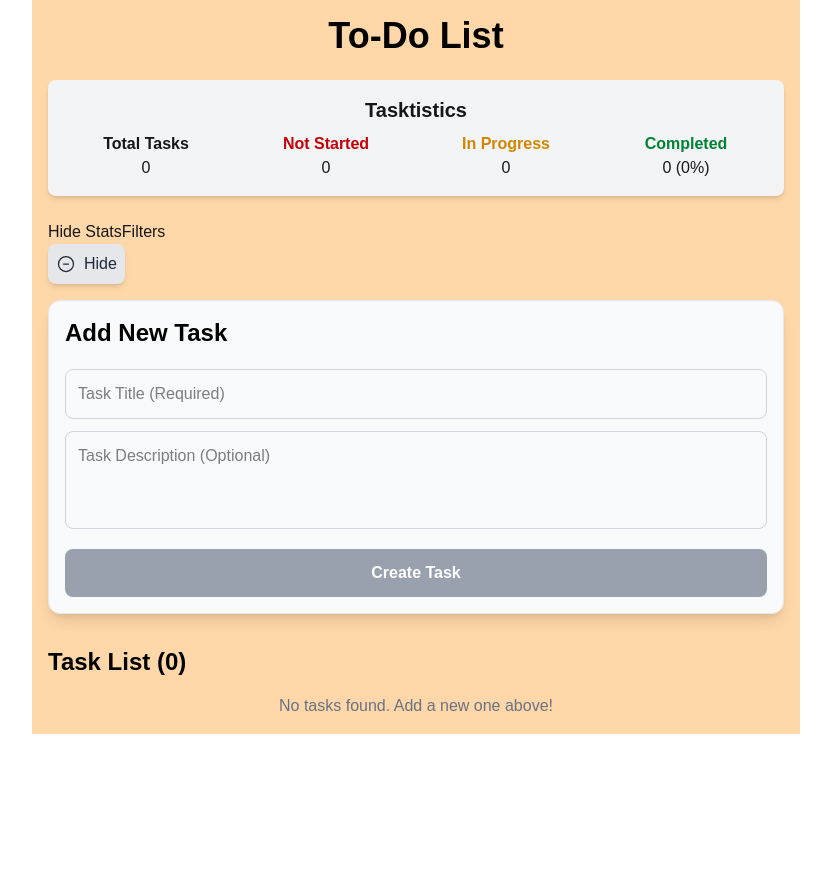
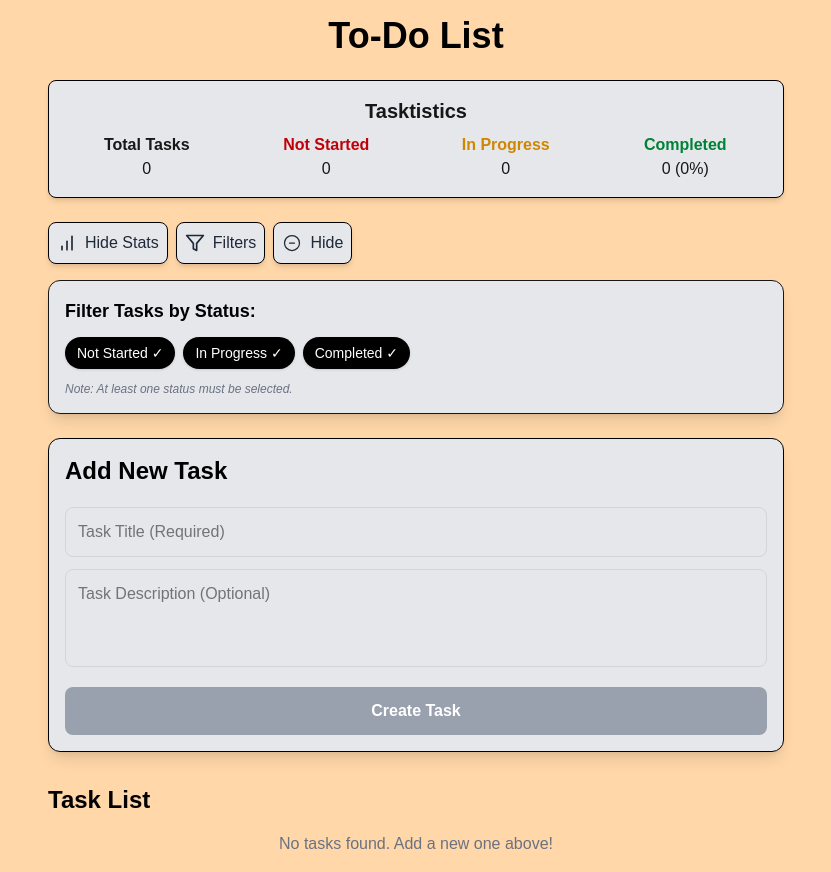
Before and after one commit to ciirno/todolist, a Next.js app: page / in a window 1280 px wide. Shown: the whole page, without its empty margins (224-1055 px from the left). Before the commit the page ends 800 px from the top, so only its background shows below. Built offline with nearby package versions, Linux system fonts and the light colour scheme.

Commit message:
Update page.tsx

```diff
--- a/app/page.tsx
+++ b/app/page.tsx
@@ -64,6 +64,12 @@ export default function Home() {
   const [isFormVisible, setIsFormVisible] = useState(true);
   const [isStatsVisible, setIsStatsVisible] = useState(true);
   const [isFilterVisible, setIsFilterVisible] = useState(true);
+
+  const [activeFilters, setActiveFilters] = useState<TaskStatus[]>([
+    "Not Started",
+    "In Progress",
+    "Completed",
+  ]);
   const [isModalOpen, setIsModalOpen] = useState(false);
   const [taskToDeleteId, setTaskToDeleteId] = useState<string | null>(null);
   // --- API Functions ---
@@ -171,6 +177,19 @@ export default function Home() {
     }
   };
 
+  const toggleFilter = (status: TaskStatus) => {
+    setActiveFilters((prevFilters) => {
+      if (prevFilters.includes(status)) {
+        // Remove filter
+        if (prevFilters.length === 1) return prevFilters; // Prevent removing the last filter
+        return prevFilters.filter((f) => f !== status);
+      } else {
+        // Add filter
+        return [...prevFilters, status];
+      }
+    });
+  };
+
   // Fetch tasks on component mount
   useEffect(() => {
     fetchTasks();
@@ -186,14 +205,20 @@ export default function Home() {
   const completedPercentage =
     totalTasks > 0 ? Math.round((completedTasks / totalTasks) * 100) : 0;
 
+  // Filter the task list based on active filters
+  const filteredTasks = tasks.filter((task) =>
+    activeFilters.includes(task.status)
+  );
   return (
-    <main className="container mx-auto p-4 max-w-3xl bg-orange-200">
+    <main className="w-screen bg-orange-200">
+      <div className="min-h-screen  container mx-auto p-4 max-w-3xl">
         <h1 className="text-4xl font-bold mb-6 text-black dark:text-white text-center">
           To-Do List
         </h1>
 
         {/* Basic Stat Display */}
-      <div className="bg-gray-100 p-4 rounded-lg shadow-md mb-6 dark:bg-white-300">
+        {isStatsVisible && (
+          <div className="bg-gray-200 p-4  border border-black rounded-lg shadow-md mb-6 dark:bg-white-300">
             <h2 className="text-xl font-semibold text-black-800 dark:text-white-400 mb-2 text-center">
               Tasktistics
             </h2>
@@ -216,18 +241,55 @@ export default function Home() {
               </div>
             </div>
           </div>
+        )}
 
         {/* Toggle Button for Form */}
-      <div className="mb-4">
-        <button onClick={() => setIsStatsVisible((prev) => !prev)}>
-          Hide Stats
+        <div className="flex flex-row gap-x-2 mb-4">
+          <button
+            onClick={() => setIsStatsVisible((prev) => !prev)}
+            title={isStatsVisible ? "Hide Statistics" : "Show Statistics"}
+            className="bg-gray-200 text-gray-800 p-2 border border-black rounded-lg font-medium hover:bg-gray-300 transition-colors dark:bg-zinc-700 dark:text-white dark:hover:bg-zinc-600 shadow-md flex items-center gap-2">
+            {/* Stats Icon (Bar Chart) */}
+            <svg
+              xmlns="http://www.w3.org/2000/svg"
+              width="20"
+              height="20"
+              viewBox="0 0 24 24"
+              fill="none"
+              stroke="currentColor"
+              strokeWidth="2"
+              strokeLinecap="round"
+              strokeLinejoin="round">
+              <path d="M12 20V10" />
+              <path d="M18 20V4" />
+              <path d="M6 20v-4" />
+            </svg>
+            {isStatsVisible ? "Hide Stats" : "Show Stats"}
           </button>
-        <button onClick={() => setIsFilterVisible((prev) => !prev)}>
+
+          <button
+            onClick={() => setIsFilterVisible((prev) => !prev)}
+            title={isFilterVisible ? "Hide Filters" : "Show Filters"}
+            className="bg-gray-200 text-gray-800 p-2 border border-black rounded-lg font-medium hover:bg-gray-300 transition-colors dark:bg-zinc-700 dark:text-white dark:hover:bg-zinc-600 shadow-md flex items-center gap-2">
+            {/* Filter Icon */}
+            <svg
+              xmlns="http://www.w3.org/2000/svg"
+              width="20"
+              height="20"
+              viewBox="0 0 24 24"
+              fill="none"
+              stroke="currentColor"
+              strokeWidth="2"
+              strokeLinecap="round"
+              strokeLinejoin="round">
+              <polygon points="22 3 2 3 10 12.46 10 19 14 21 14 12.46 22 3" />
+            </svg>
             Filters
           </button>
+
           <button
             onClick={() => setIsFormVisible((prev) => !prev)}
-          className="bg-gray-200 text-gray-800 p-2 rounded-lg font-medium hover:bg-gray-300 transition-colors dark:bg-zinc-700 dark:text-white dark:hover:bg-zinc-600 shadow-md flex items-center gap-2">
+            className="bg-gray-200 text-gray-800 p-2 border border-black rounded-lg font-medium hover:bg-gray-300 transition-colors dark:bg-zinc-700 dark:text-white dark:hover:bg-zinc-600 shadow-md flex items-center gap-2">
             {isFormVisible ? (
               <>
                 <svg
@@ -266,9 +328,36 @@ export default function Home() {
           </button>
         </div>
 
+        {isFilterVisible && (
+          <div className="p-4 bg-gray-200 dark:bg-zinc-900 rounded-xl shadow-lg border border-blackdark:border-zinc-700 mb-6">
+            <h3 className="text-lg font-semibold mb-3 text-black dark:text-white">
+              Filter Tasks by Status:
+            </h3>
+            <div className="flex flex-wrap gap-2">
+              {(
+                ["Not Started", "In Progress", "Completed"] as TaskStatus[]
+              ).map((status) => (
+                <button
+                  key={status}
+                  onClick={() => toggleFilter(status)}
+                  className={`px-3 py-1.5 rounded-full text-sm font-medium transition-all duration-200 shadow-sm
+                  ${
+                    activeFilters.includes(status)
+                      ? "bg-black text-white shadow-lg"
+                      : "bg-white text-gray-700 border border-gray-300 hover:bg-gray-100 dark:bg-zinc-800 dark:text-gray-300 dark:border-zinc-700 dark:hover:bg-zinc-700"
+                  }`}>
+                  {status} {activeFilters.includes(status) ? "✓" : ""}
+                </button>
+              ))}
+            </div>
+            <p className="text-xs text-gray-500 dark:text-gray-400 mt-3 italic">
+              Note: At least one status must be selected.
+            </p>
+          </div>
+        )}
         {/* 3. CONDITIONAL RENDERING for Task Input Form */}
         {isFormVisible && (
-        <div className="flex flex-col gap-3 mb-8 p-4 bg-gray-50 dark:bg-zinc-900 rounded-xl shadow-lg border border-gray-200 dark:border-zinc-700">
+          <div className="flex flex-col gap-3 mb-8 p-4 bg-gray-200 dark:bg-zinc-900 rounded-xl shadow-lg border border-black dark:border-zinc-700">
             <h2 className="text-2xl font-semibold text-black dark:text-white mb-2">
               Add New Task
             </h2>
@@ -294,7 +383,7 @@ export default function Home() {
             {/* Add Button */}
             <button
               onClick={addTask}
-            className="bg-blue-600 text-white p-3 rounded-lg font-semibold hover:bg-blue-700 transition-colors disabled:bg-gray-400 mt-2"
+              className="bg-black text-white p-3 rounded-lg font-semibold hover:bg-gray-700 transition-colors disabled:bg-gray-400 mt-2"
               disabled={!newTaskTitle.trim()}>
               Create Task
             </button>
@@ -302,10 +391,12 @@ export default function Home() {
         )}
         {/* Task List (List-View) */}
         <h2 className="text-2xl font-semibold mb-4 text-black dark:text-white">
-        Task List ({tasks.length})
+          Task List
         </h2>
 
-      {loading && <p className="text-center text-gray-500">Loading tasks...</p>}
+        {loading && (
+          <p className="text-center text-gray-500">Loading tasks...</p>
+        )}
 
         {!loading && tasks.length === 0 && (
           <p className="text-center text-gray-500">
@@ -313,11 +404,15 @@ export default function Home() {
           </p>
         )}
 
+        {/*List View*/}
         <ul className="space-y-3">
-        {tasks.map((task) => (
+          {filteredTasks.map(
+            (
+              task // MAPPED OVER FILTERED TASKS
+            ) => (
               <li
                 key={task.id}
-            className="flex flex-col sm:flex-row justify-between items-start sm:items-center p-4 bg-white border border-gray-200 rounded-xl shadow-sm dark:bg-zinc-800 dark:border-zinc-700 transition-shadow hover:shadow-md">
+                className="flex flex-col sm:flex-row justify-between items-start sm:items-center p-4 bg-gray-200 border border-black rounded-xl shadow-sm dark:bg-zinc-800 dark:border-zinc-700 transition-shadow hover:shadow-md">
                 <div className="flex flex-col flex-grow mb-2 sm:mb-0">
                   <span
                     className={`text-lg font-medium ${
@@ -333,7 +428,7 @@ export default function Home() {
                     </p>
                   )}
                   <span className="text-xs text-gray-500 dark:text-gray-400 mt-1">
-                ID: {task.id} | Status:{" "}
+                    Status:{" "}
                     <span
                       className={`font-semibold ${
                         task.status === "Completed"
@@ -369,8 +464,10 @@ export default function Home() {
                           strokeWidth="2"
                           strokeLinecap="round"
                           strokeLinejoin="round">
-                      <circle cx="12" cy="13" r="10" />
+                          <circle cx="12" cy="13" r="8" />
                           <path d="M12 9v5l3 3" />
+                          <path d="M5 20 2 17" />
+                          <path d="m22 7-3-3" />
                         </svg>
                       </button>
                       {/* Mark Complete Button */}
@@ -467,7 +564,8 @@ export default function Home() {
                   </button>
                 </div>
               </li>
-        ))}
+            )
+          )}
         </ul>
 
         {/* Render the Delete Confirmation Modal */}
@@ -477,6 +575,7 @@ export default function Home() {
           onConfirm={confirmedDeleteTask}
           taskId={taskToDeleteId}
         />
+      </div>
     </main>
   );
 }
```
Lines whose indentation alone changed are shown as unchanged.
